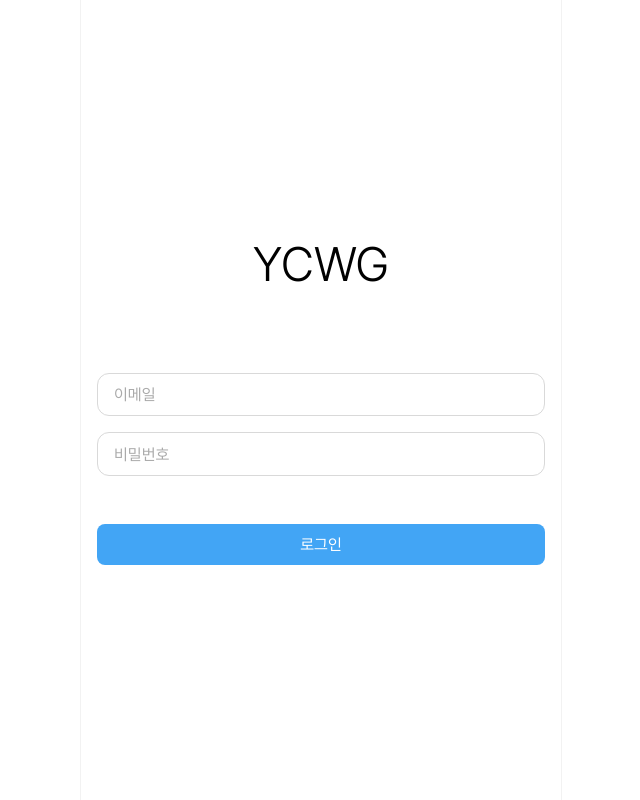
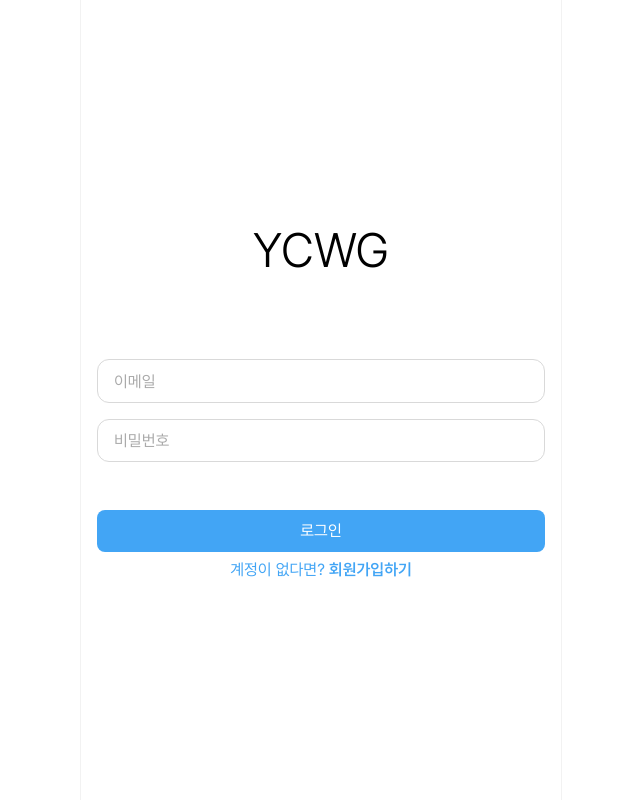
Before and after one commit to YCWG/YCWG-FrontEnd, a React (Vite) app: page /signin in a window 1280 px wide. Shown: the whole page, without its empty margins (319-959 px from the left). Built offline with nearby package versions, Linux system fonts and the light colour scheme.

Commit message:
feat: add page move element

```diff
--- a/src/features/auth/components/SigninForm/index.tsx
+++ b/src/features/auth/components/SigninForm/index.tsx
@@ -17,7 +17,12 @@ const SigninForm = () => {
           placeholder='비밀번호'
         />
       </S.InputWrapper>
-      <Button type='submit'>로그인</Button>
+      <S.ButtonWrapper>
+        <Button type='submit'>로그인</Button>
+        <S.Move to='/signup'>
+          계정이 없다면? <S.Bold>회원가입하기</S.Bold>
+        </S.Move>
+      </S.ButtonWrapper>
     </S.Wrapper>
   )
 }
--- a/src/features/auth/components/SigninForm/style.ts
+++ b/src/features/auth/components/SigninForm/style.ts
@@ -1,4 +1,5 @@
 import styled from '@emotion/styled'
+import { Link } from 'react-router-dom'
 
 export const Wrapper = styled.form`
   display: flex;
@@ -11,3 +12,23 @@ export const InputWrapper = styled.div`
   flex-direction: column;
   gap: 1rem;
 `
+
+export const ButtonWrapper = styled.div`
+  display: flex;
+  flex-direction: column;
+  align-items: center;
+`
+
+export const Move = styled(Link)`
+  margin-top: 0.5rem;
+  color: #42a5f5;
+  text-decoration: none;
+
+  :hover {
+    text-decoration: underline;
+  }
+`
+
+export const Bold = styled.span`
+  font-weight: 600;
+`
--- a/src/features/auth/components/SignupForm/index.tsx
+++ b/src/features/auth/components/SignupForm/index.tsx
@@ -25,7 +25,12 @@ const SignupForm = () => {
           placeholder='닉네임'
         />
       </S.InputWrapper>
-      <Button type='submit'>로그인</Button>
+      <S.ButtonWrapper>
+        <Button type='submit'>가입하기</Button>
+        <S.Move to='/signin'>
+          이미 계정이 있다면? <S.Bold>로그인하기</S.Bold>
+        </S.Move>
+      </S.ButtonWrapper>
     </S.Wrapper>
   )
 }
```
